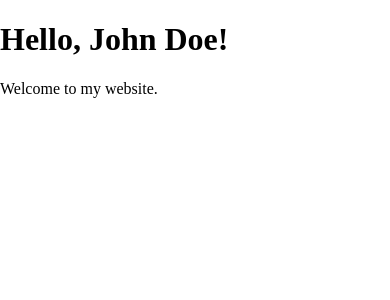
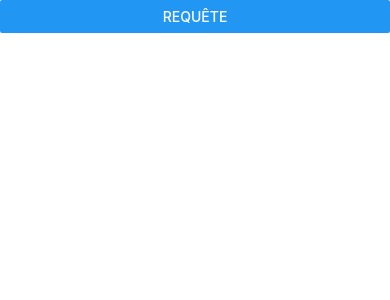
Before and after one commit to esthope/suivi, a React Native app: screen / in a window 390 px wide. Shown: the top 300 px of the page. Built offline with nearby package versions, Linux system fonts and the light colour scheme.

Commit message:
merge co

```diff
--- /dev/null
+++ b/App.tsx
@@ -0,0 +1,8 @@
+import { Text, View, Button } from 'react-native';
+import Test from "component/Test";
+
+export default function App() {
+  return (
+    <Test title="Requête" />
+  );
+}
--- a/app.json
+++ b/app.json
@@ -4,12 +4,9 @@
     "slug": "suivi",
     "version": "1.0.0",
     "orientation": "portrait",
-    "entryPoint": "index.tsx",
-    // "icon": "./assets/images/icon.png",
     "scheme": "myapp",
     "userInterfaceStyle": "automatic",
     "splash": {
-      // "image": "./assets/images/splash.png",
       "resizeMode": "contain",
       "backgroundColor": "#ffffff"
     },
@@ -18,26 +15,25 @@
     },
     "android": {
       "adaptiveIcon": {
-        // "foregroundImage": "./assets/images/adaptive-icon.png",
         "backgroundColor": "#ffffff"
       }
     },
     "web": {
       "bundler": "metro",
-      "output": "static",
-      // "favicon": "./assets/images/favicon.png"
+      "output": "static"
     },
     "plugins": [
       [
         "expo-router",
         {
-          // "root": "./"
           "root": "./src/app"
         }
       ]
     ],
     "experiments": {
       "typedRoutes": true
-    }
-  }
+    },
+    "sdkVersion": "51.0.0"
+  },
+  "name": "suivi"
 }
--- a/src/App.tsx
+++ /dev/null
@@ -1,13 +0,0 @@
-import React from "react";
-
-const App = () => {
-  const name = "John Doe";
-  return (
-    <div>
-      <h1>Hello, {name}!</h1>
-      <p>Welcome to my website.</p>
-    </div>
-  );
-};
-
-export default App;
--- /dev/null
+++ b/src/component/Test.tsx
@@ -0,0 +1,13 @@
+import { Text, Button } from "react-native";
+const axios = require('axios').default;
+
+function testRequest(): void {
+  debugger
+	console.log('axios')
+}
+
+export default function Test({ title }: { title: string }) {
+  return (
+	<Button title={title} onPress={testRequest} />
+  );
+}
--- a/tsconfig.json
+++ b/tsconfig.json
@@ -5,7 +5,9 @@
     "paths": {
       "@/*": [
         "./*"
-      ]
+      ],
+      "app/*": ["./src/app/*"],
+      "component/*": ["./src/component/*"]
     }
   },
   "include": [
```
Also changed, not shown: package.json (+5 -4 lines), src/app/index.tsx (+5 -3 lines), src/helper/testRequest.js (added, +7 -0 lines), 1 other file (tests, documents, lock files or other folders).
